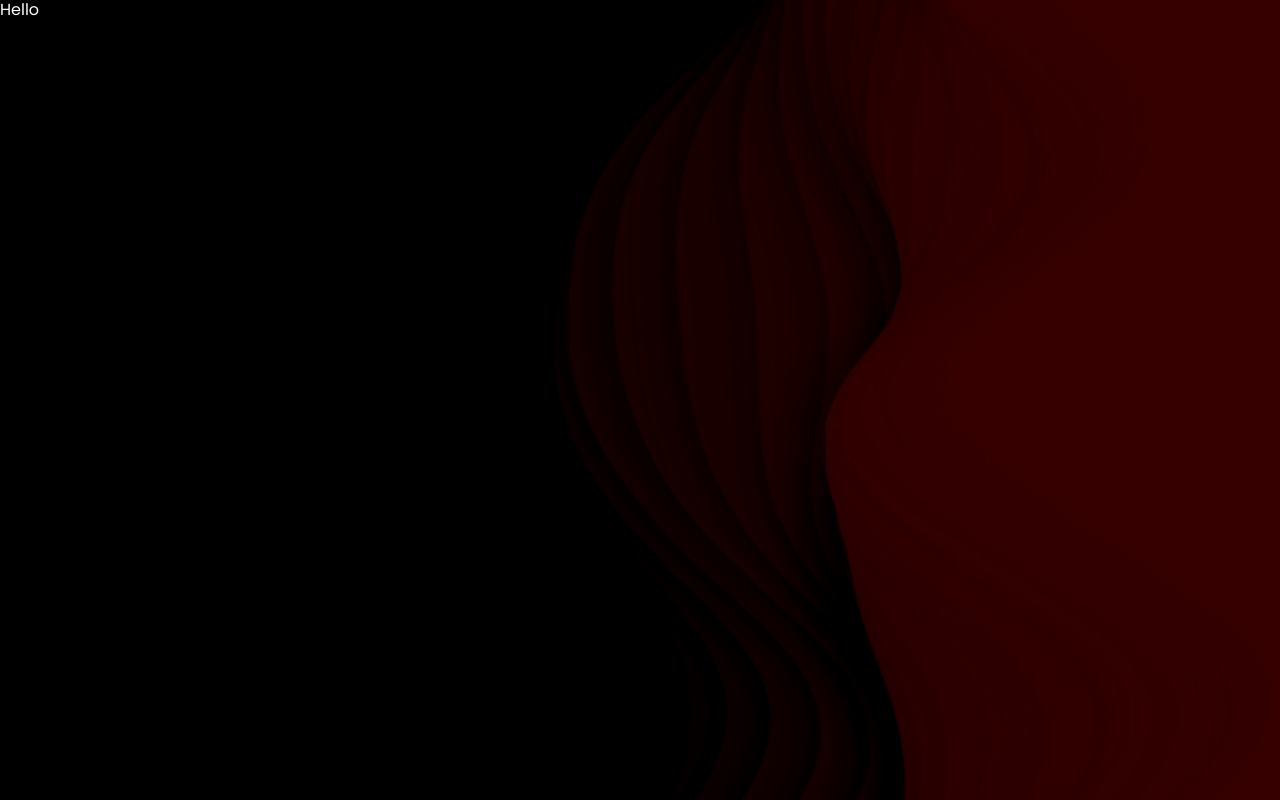
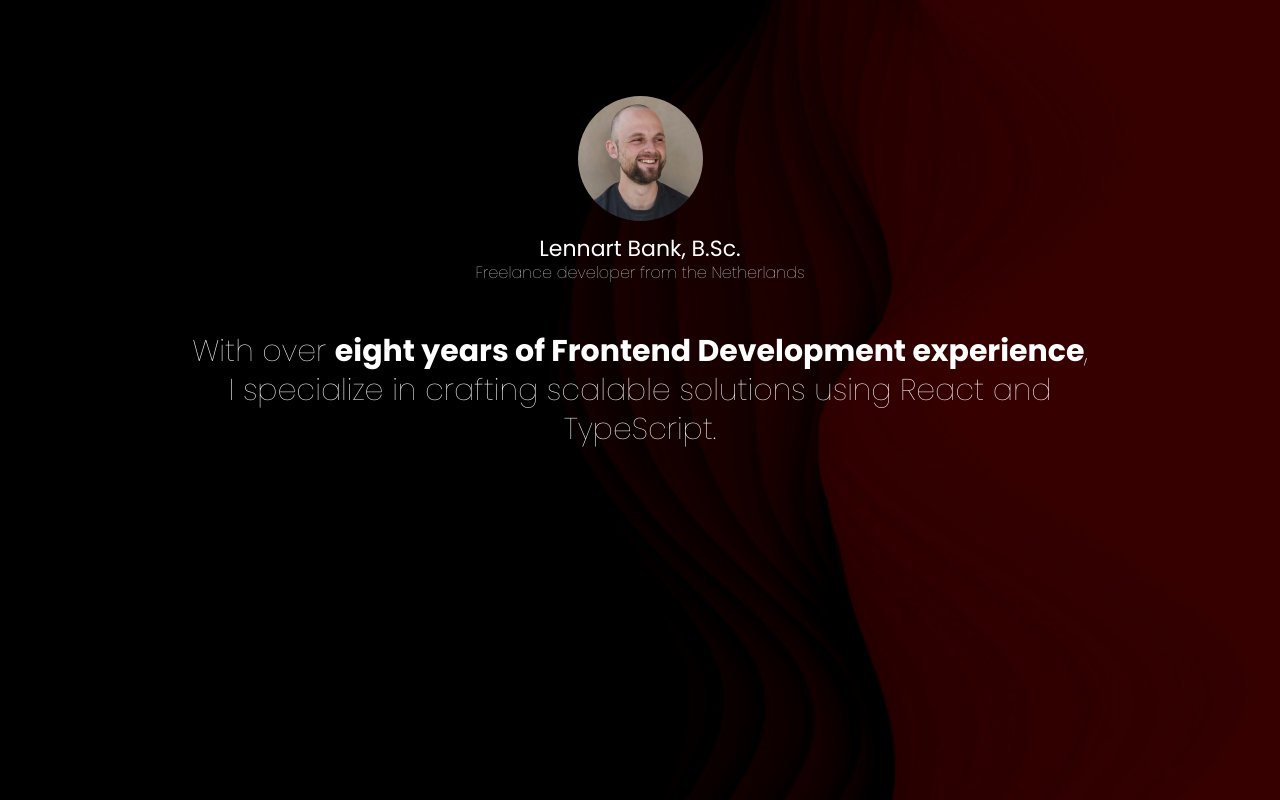
Before and after one commit to lencodes/portfolio, a React (Create React App) app: page / in a window 1280 px wide. Built offline with nearby package versions, Linux system fonts and the light colour scheme.

Commit message:
ADD (init) HomeTemplate

```diff
--- a/src/App.module.scss
+++ b/src/App.module.scss
@@ -14,6 +14,6 @@
     background-size: 100% 100%;
   }
   50% {
-    background-size: 105% 105%;
+    background-size: 110% 110%;
   }
 }
--- a/src/App.tsx
+++ b/src/App.tsx
@@ -1,9 +1,14 @@
 import React from "react";
 import "./styling/global.module.scss";
 import styles from "./App.module.scss";
+import { HomeTemplate } from "./templates/home/HomeTemplate";
 
 const App: React.FC = () => {
-  return <div className={styles.container}>Hello</div>;
+  return (
+    <div className={styles.container}>
+      <HomeTemplate />
+    </div>
+  );
 };
 
 export default App;
--- /dev/null
+++ b/src/templates/home/HomeTemplate.module.scss
@@ -0,0 +1,36 @@
+.container {
+  --headshot-image-size: 125px;
+
+  text-align: center;
+  padding-block-start: var(--size-2xl);
+}
+
+.container > .header {
+  h1 {
+    strong {
+      font-weight: 700;
+    }
+  }
+
+  h2 {
+    margin-block-start: var(--size-sm);
+
+    .subtitle {
+      display: block;
+      font-size: 16px;
+      font-weight: 200;
+    }
+  }
+
+  .headshot {
+    img {
+      inline-size: var(--headshot-image-size);
+      block-size: var(--headshot-image-size);
+      border-radius: calc(var(--headshot-image-size) / 2);
+    }
+  }
+
+  > *:not(:last-child) {
+    margin-block-end: var(--size-xl);
+  }
+}
--- /dev/null
+++ b/src/templates/home/HomeTemplate.tsx
@@ -0,0 +1,26 @@
+import React from "react";
+import styles from "./HomeTemplate.module.scss";
+import { Container } from "../../components/container/Container";
+import LENNART_BANK_PROFILE_PICTURE from "../../resources/global-images/lennart-bank-profile-picture.jpg";
+
+export const HomeTemplate: React.FC = () => {
+  return (
+    <Container layoutClassName={styles.container}>
+      <section className={styles.header}>
+        <div className={styles.headshot}>
+          <img src={LENNART_BANK_PROFILE_PICTURE} alt="Lennart Bank" />
+
+          <h2>
+            Lennart Bank, B.Sc.
+            <span className={styles.subtitle}>Freelance developer from the Netherlands</span>
+          </h2>
+        </div>
+
+        <h1>
+          With over <strong>eight years of Frontend Development experience</strong>, I specialize in crafting scalable
+          solutions using React and TypeScript.
+        </h1>
+      </section>
+    </Container>
+  );
+};
```
Also changed, not shown: src/resources/global-images/lennart-bank-profile-picture.jpg (added).
